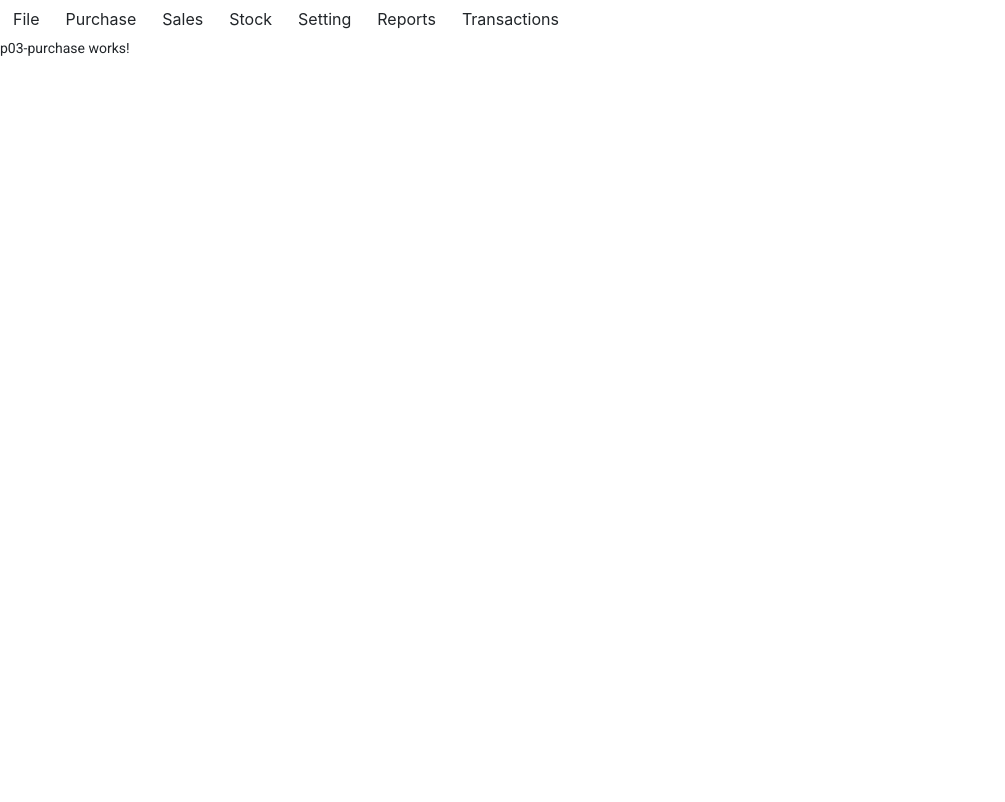
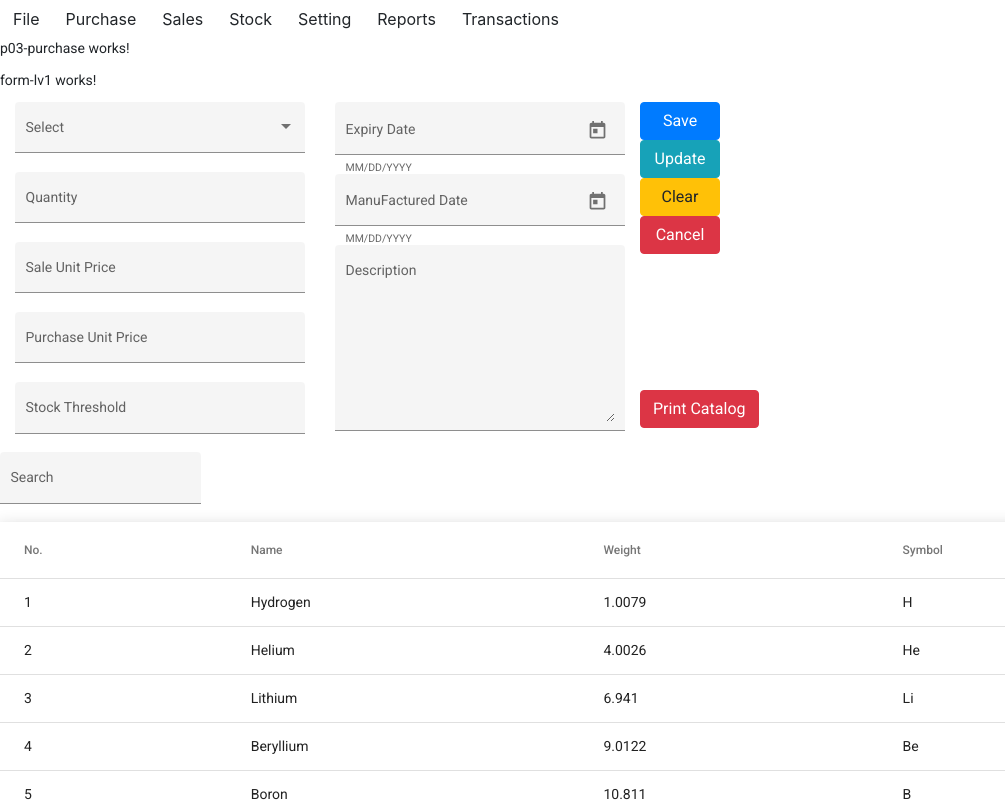
Before and after one commit to GunPkate/ng_erp, an Angular app: page /purchase/1 in a window 1280 px wide. Shown: the top 802 px of the page, without its empty margins (0-1005 px from the left). Built offline with nearby package versions, Linux system fonts and the light colour scheme.

Commit message:
set purchase form

```diff
--- a/src/app/app.module.ts
+++ b/src/app/app.module.ts
@@ -17,6 +17,7 @@ import { P06ReportsComponent } from 'src/pages/p06-reports/p06-reports.component
 import { P07TransactionsComponent } from 'src/pages/p07-transactions/p07-transactions.component';
 
 import { P00MainModule } from 'src/pages/p00-main/p00-main.module';
+import { P03PurchaseModule } from 'src/pages/p03-purchase/p03-purchase.module';
 import { P05StockModule } from 'src/pages/p05-stock/p05-stock.module';
 
 const routes :Routes = [
@@ -48,6 +49,7 @@ const routes :Routes = [
     NavbarModule,
     ButtonMenuComponent,
     P00MainModule,
+    P03PurchaseModule,
     P05StockModule,
     RouterModule.forRoot(routes),
     BrowserAnimationsModule,
--- a/src/pages/p03-purchase/p03-purchase.component.html
+++ b/src/pages/p03-purchase/p03-purchase.component.html
@@ -1 +1,3 @@
 <p>p03-purchase works!</p>
+
+<app-form03-lv1></app-form03-lv1>
--- a/src/pages/p03-purchase/p03-purchase.component.ts
+++ b/src/pages/p03-purchase/p03-purchase.component.ts
@@ -3,7 +3,7 @@ import { Component, OnInit } from '@angular/core';
 @Component({
   selector: 'app-p03-purchase',
   templateUrl: './p03-purchase.component.html',
-  styleUrls: ['./p03-purchase.component.css']
+  styleUrls: ['./p03-purchase.component.css'],
 })
 export class P03PurchaseComponent implements OnInit {
 
```
Also changed, not shown: src/pages/p03-purchase/p03-purchase.module.ts (added, +25 -0 lines).
